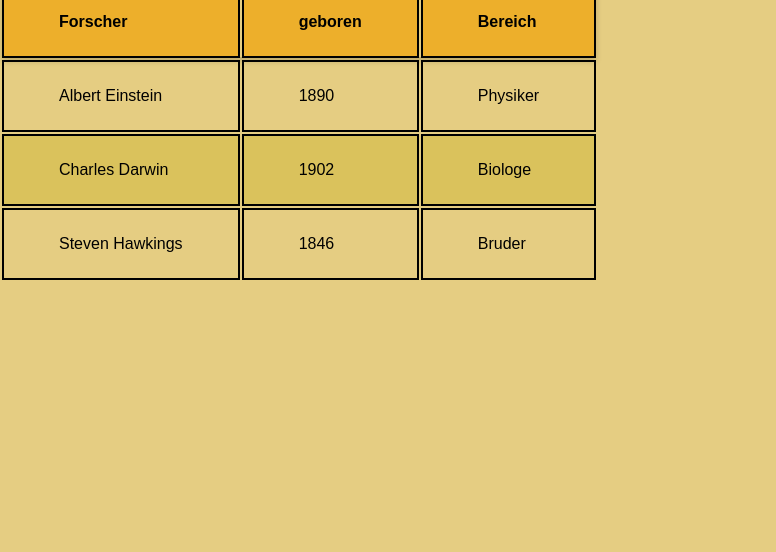
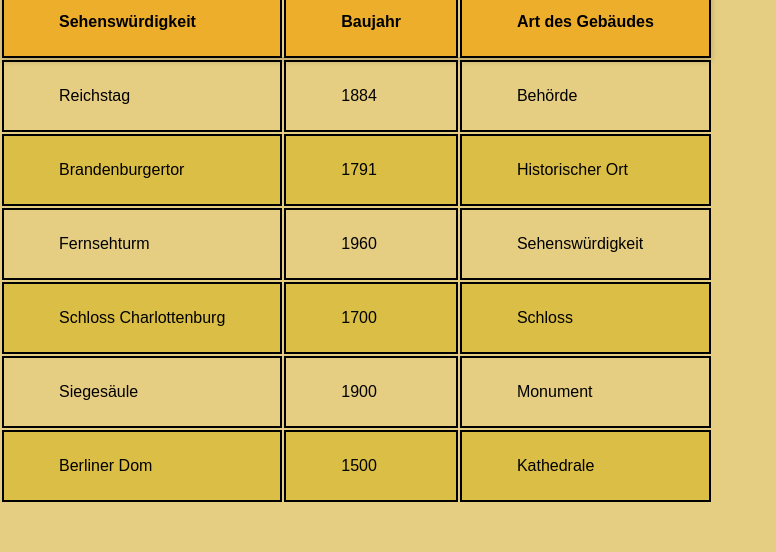
Before and after one commit to gymmu-DC-CS/erstelle-einen-blogeintrag-e282257, a plain HTML site: page index.html in a window 1280 px wide. Shown: the part 248-800 px from the top of the page, without its empty margins (0-776 px from the left). Drawn offline with Linux system fonts and the light colour scheme.

Commit message:
Mehr Zeilen zu meiner Tabelle hinzugefügt und mit passendem Text gefüllt.

```diff
--- a/index.html
+++ b/index.html
@@ -29,9 +29,9 @@
 
 <thead>
 <tr>
-  <th>Forscher</th>
-  <th>geboren</th>
-  <th>Bereich</th>
+  <th>Sehenswürdigkeit</th>
+  <th>Baujahr</th>
+  <th>Art des Gebäudes</th>
 </tr>
 </thead>
 
@@ -41,19 +41,34 @@
 
 
     <tr>
-      <td>Albert Einstein</td>
-      <td>1890</td>
-      <td>Physiker</td>
+      <td>Reichstag</td>
+      <td>1884</td>
+      <td>Behörde</td>
     </tr>
     <tr>
-      <td>Charles Darwin</td>
-      <td>1902</td>
-      <td>Biologe</td>
+      <td>Brandenburgertor</td>
+      <td>1791</td>
+      <td>Historischer Ort</td>
     </tr>
     <tr>
-      <td>Steven Hawkings</td>
-      <td>1846</td>
-      <td>Bruder</td>
+      <td>Fernsehturm</td>
+      <td>1960</td>
+      <td>Sehenswürdigkeit</td>
+    </tr>
+    <tr>
+      <td>Schloss Charlottenburg</td>
+      <td>1700</td>
+      <td>Schloss</td>
+    </tr>
+    <tr>
+      <td>Siegesäule</td>
+      <td>1900</td>
+      <td>Monument</td>
+    </tr>
+    <tr>
+      <td>Berliner Dom</td>
+      <td>1500</td>
+      <td>Kathedrale</td>
     </tr>
   </table>
 
--- a/style.css
+++ b/style.css
@@ -36,5 +36,5 @@ color:rgb(174, 77, 3)
  }
 
   tr:nth-child(even){
-background-color: rgb(218, 194, 92);
+background-color: rgb(218, 190, 69);
   }
```
